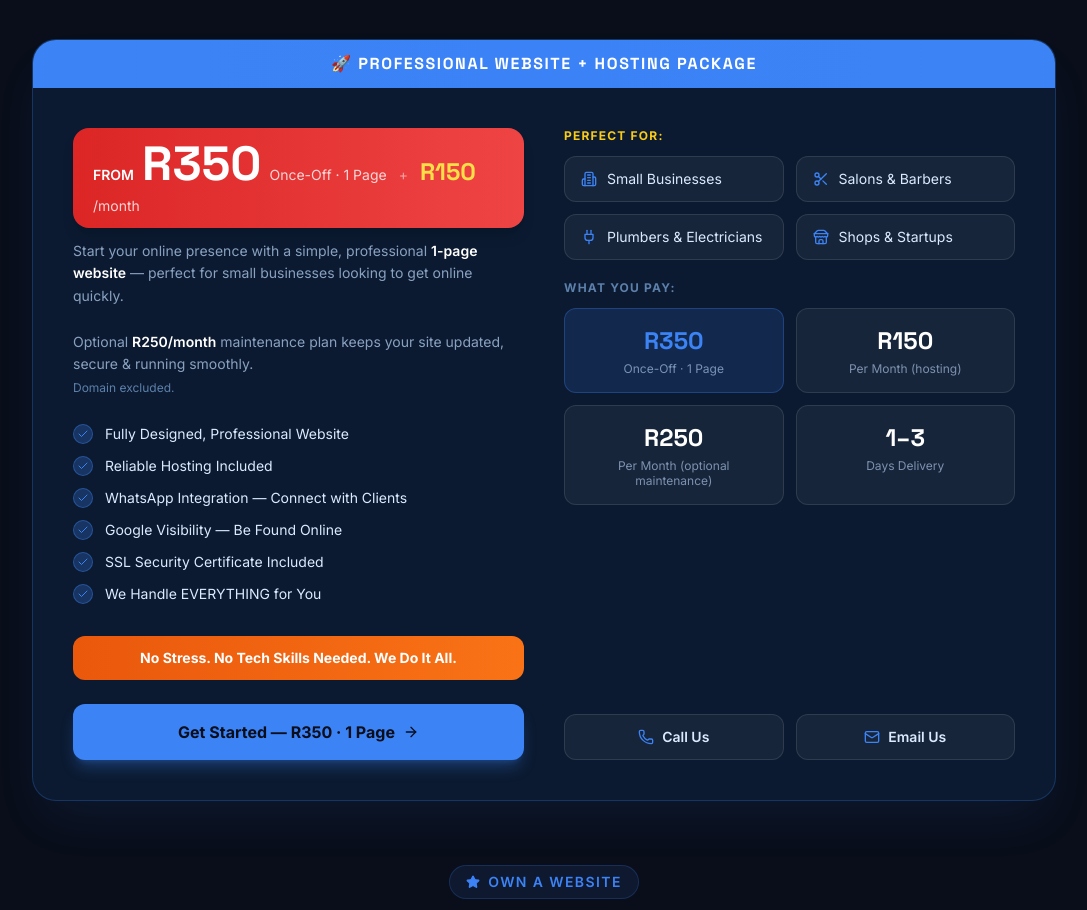
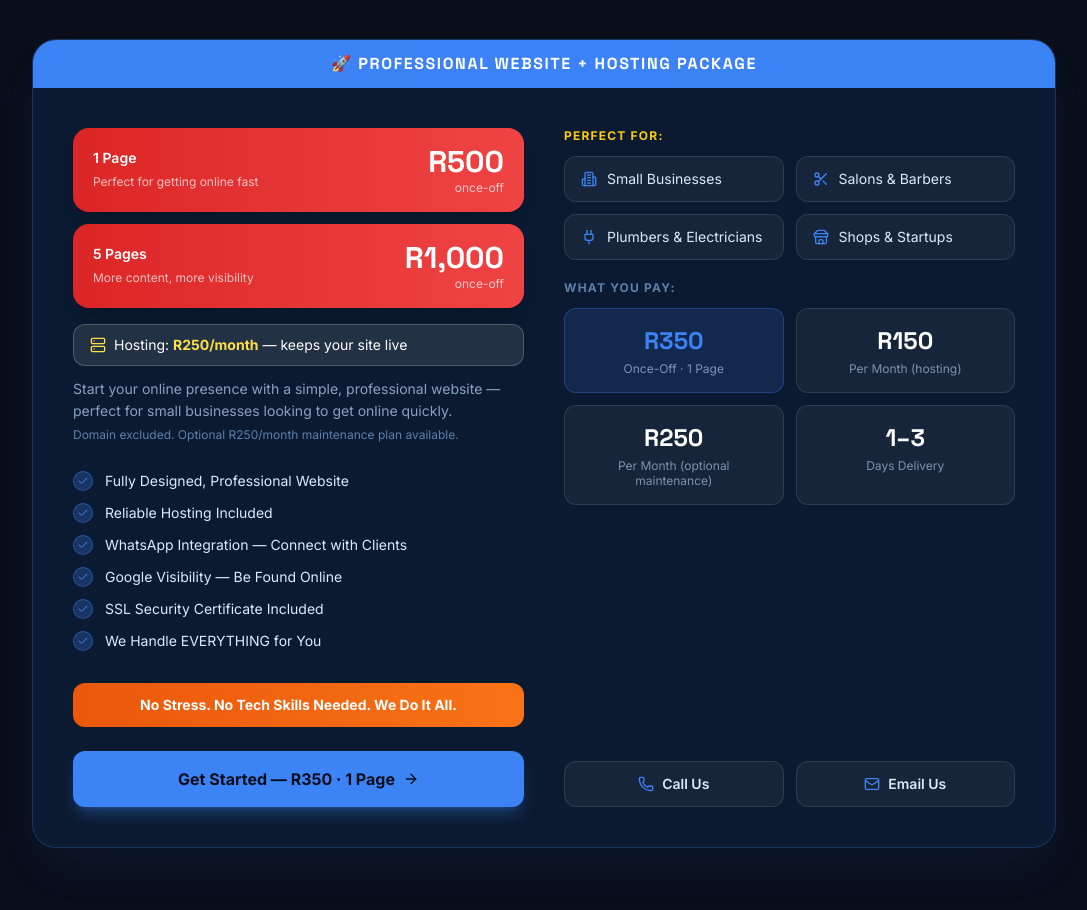
Before and after one commit to Sphile2012/nexamello, a React (Vite) app: page / in a window 1280 px wide. Shown: the part 2940-3850 px from the top of the page, without its empty margins (96-1183 px from the left). Built offline with nearby package versions, Linux system fonts and the light colour scheme.

Commit message:
fix: update starter pricing R500/R1000 + R250 hosting

```diff
--- a/src/components/HostingSection.jsx
+++ b/src/components/HostingSection.jsx
@@ -18,6 +18,21 @@ const starterFeatures = [
   { icon: Zap,         text: "Google Visibility — Be Found Online" },
   { icon: ShieldCheck, text: "SSL Security Certificate Included" },
   { icon: Check,       text: "We Handle EVERYTHING for You" },
+];
+
+const starterPlans = [
+  {
+    pages: "1 Page",
+    price: "R500",
+    hosting: "R250/month",
+    desc: "Perfect for getting online fast",
+  },
+  {
+    pages: "5 Pages",
+    price: "R1,000",
+    hosting: "R250/month",
+    desc: "More content, more visibility",
+  },
 ];
 
 const perfectFor = [
@@ -137,20 +152,30 @@ export default function HostingSection() {
 
                 {/* Price block */}
                 <div className="mb-7">
-                  <div className="inline-flex flex-wrap items-baseline gap-2 px-5 py-3 rounded-2xl bg-gradient-to-r from-red-600 to-red-500 shadow-lg mb-3">
-                    <span className="text-white font-inter font-semibold text-sm">FROM</span>
-                    <span className="font-space font-bold text-4xl sm:text-5xl text-white">R350</span>
-                    <span className="text-white/80 font-inter text-sm">Once-Off · 1 Page</span>
-                    <span className="text-white/50 font-inter text-sm mx-1">+</span>
-                    <span className="font-space font-bold text-2xl text-yellow-300">R150</span>
-                    <span className="text-white/80 font-inter text-sm">/month</span>
+                  <div className="space-y-3 mb-4">
+                    {starterPlans.map((plan) => (
+                      <div key={plan.pages} className="flex items-center justify-between px-5 py-4 rounded-2xl bg-gradient-to-r from-red-600 to-red-500 shadow-lg">
+                        <div>
+                          <span className="text-white font-inter font-semibold text-sm block">{plan.pages}</span>
+                          <span className="text-white/70 font-inter text-xs">{plan.desc}</span>
+                        </div>
+                        <div className="text-right">
+                          <span className="font-space font-bold text-3xl text-white">{plan.price}</span>
+                          <span className="text-white/70 font-inter text-xs block">once-off</span>
+                        </div>
+                      </div>
+                    ))}
                   </div>
-                  <p className="text-sm font-inter text-blue-200/70 leading-relaxed">
-                    Start your online presence with a simple, professional <span className="text-white font-semibold">1-page website</span> — perfect for small businesses looking to get online quickly.
-                    <br /><br />
-                    Optional <span className="text-white font-semibold">R250/month</span> maintenance plan keeps your site updated, secure &amp; running smoothly.
+                  <div className="flex items-center gap-2 px-4 py-2.5 rounded-xl bg-white/10 border border-white/20">
+                    <Server className="w-4 h-4 text-yellow-300 flex-shrink-0" />
+                    <span className="text-sm font-inter text-white">
+                      Hosting: <span className="font-bold text-yellow-300">R250/month</span> — keeps your site live
+                    </span>
+                  </div>
+                  <p className="mt-3 text-sm font-inter text-blue-200/70 leading-relaxed">
+                    Start your online presence with a simple, professional website — perfect for small businesses looking to get online quickly.
                     <br />
-                    <span className="text-blue-300/60 text-xs mt-1 block">Domain excluded.</span>
+                    <span className="text-blue-300/60 text-xs mt-1 block">Domain excluded. Optional R250/month maintenance plan available.</span>
                   </p>
                 </div>
 
```
